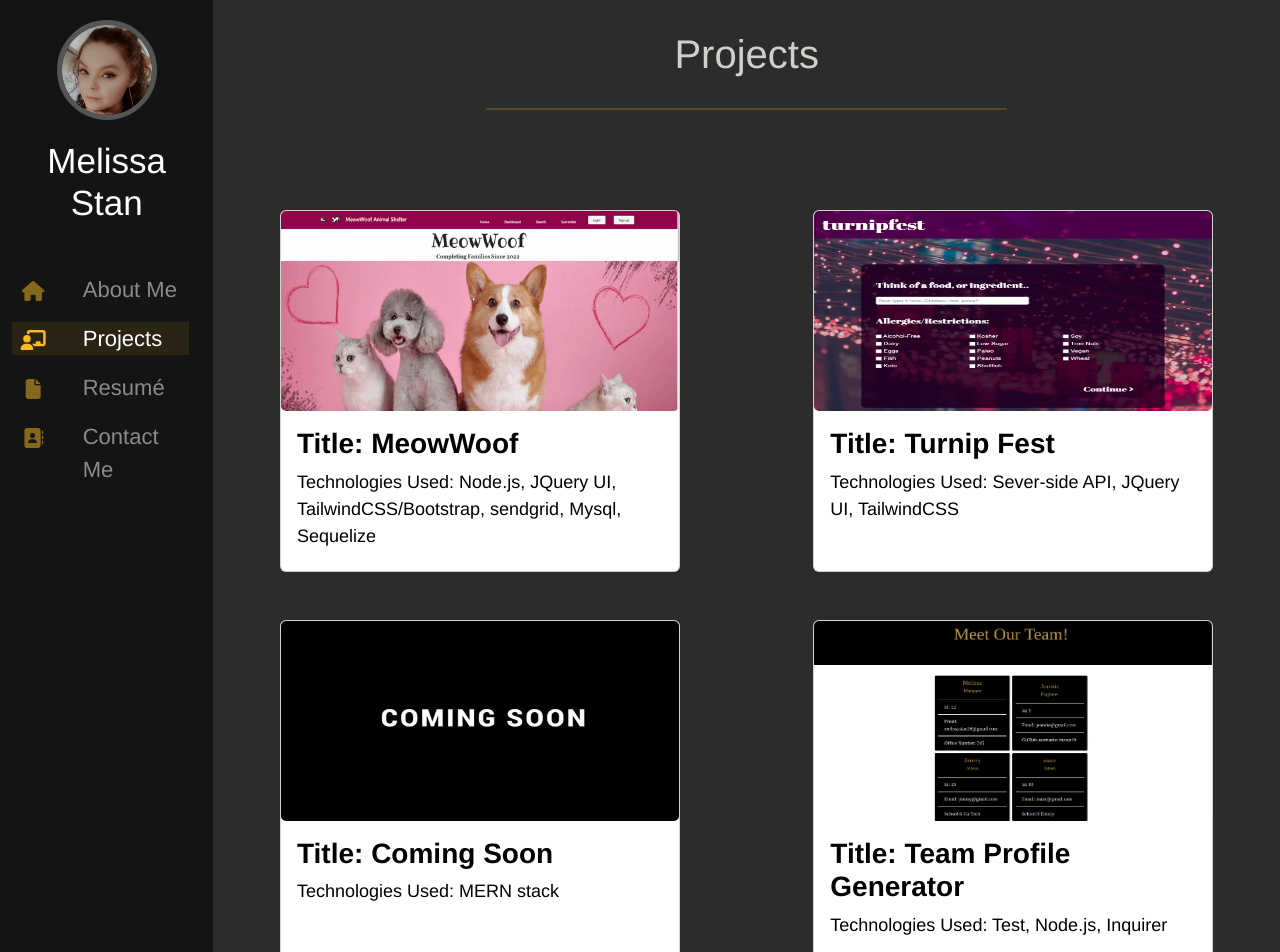
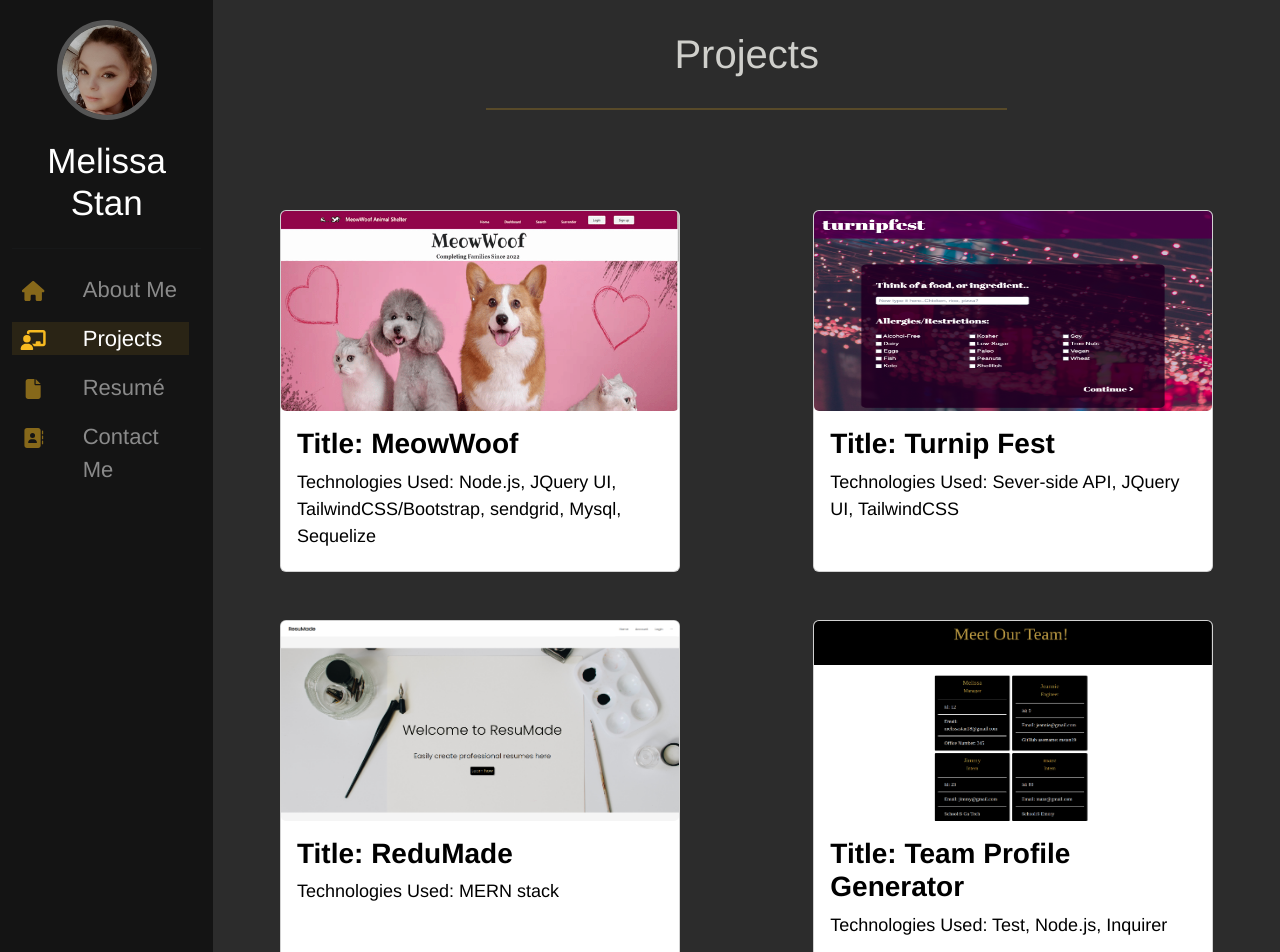
Before and after one commit to mstan19/portfolio-ms, a React (Create React App) app: page /projects in a window 1280 px wide. Shown: the top 952 px of the page. Built offline with nearby package versions, Linux system fonts and the light colour scheme.

Commit message:
updated projects

```diff
--- a/src/components/Project.js
+++ b/src/components/Project.js
@@ -2,7 +2,7 @@ import React from "react";
 import Card from 'react-bootstrap/Card';
 import projectOnePic from '../assets/project1pic.png';
 import projectTwoPic from '../assets/project2pic.png';
-import projectThreePic from '../assets/comingsoon.jpg';
+import projectThreePic from '../assets/project3pic.png';
 import socialNetworkPic from '../assets/socialnetworkmockuppic.png';
 import teamGeneratorPic from '../assets/team-profile-mockup.png';
 import textEditorPic from '../assets/indexeddb.png';
@@ -33,7 +33,7 @@ const projects = [
     github: 'https://github.com/Yuyitax/TurnipFest',
 },
 {
-  title: 'Coming Soon',
+  title: 'ReduMade',
   image: projectThreePic,
   technologies: [
     'MERN stack',
```
Also changed, not shown: src/assets/project3pic.png (added).
